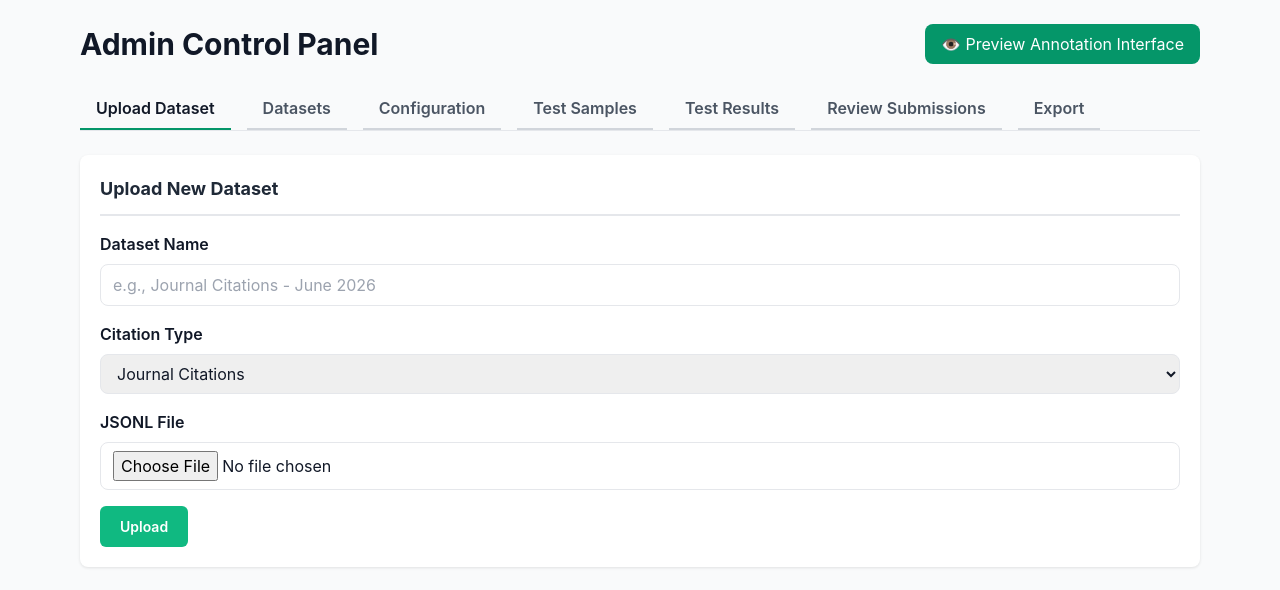
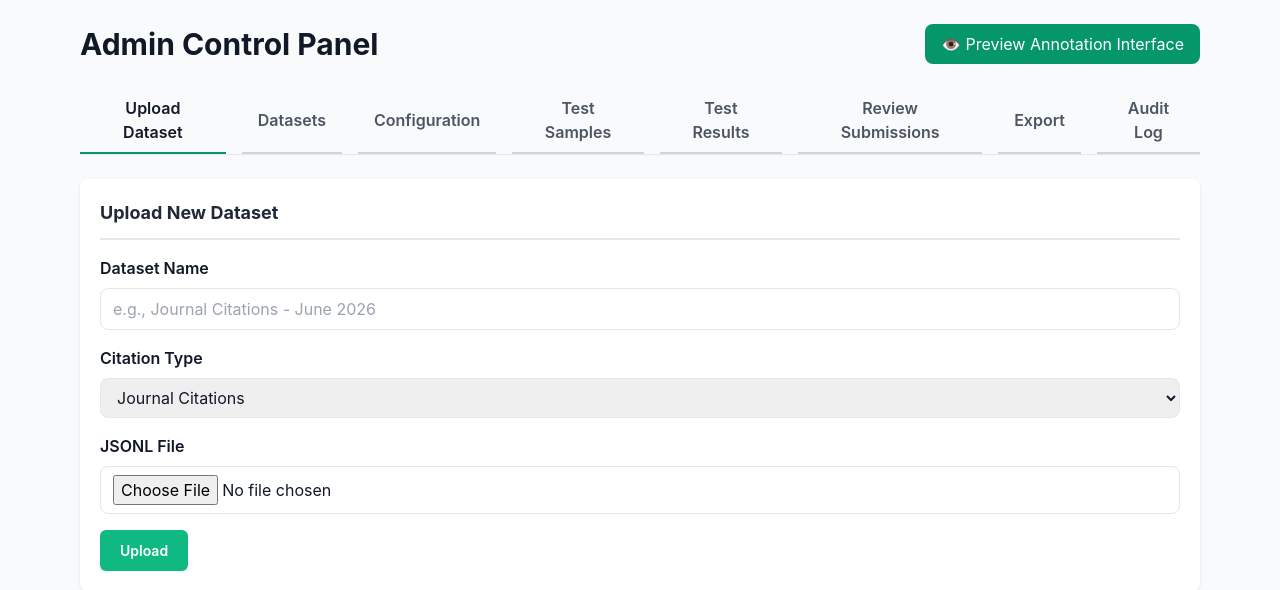
Before and after one commit to aaddira/WikiFactCheck, a Flask app: template templates/admin.html in a window 1280 px wide. Shown: the part 65-655 px from the top of the page. Run offline with Flask 3, Linux system fonts and the light colour scheme; the template is opened without the code that fills it, so the values that code supplies are empty; some libraries are stand-ins or nearby versions.

Commit message:
Complete A2b: Add /admin/audit-log endpoint + Audit Log UI tab
- Add GET /admin/audit-log endpoint to routes_admin.py:
  * Pagination support (page, per_page capped at 200)
  * Filtering by action, actor_email (substring), target_type, date_from, date_to
  * Returns paginated results with total/pages metadata

- Update templates/admin.html:
  * Add Audit Log tab button to nav
  * Add audit log tab content with filter form
  * Add audit log table (Timestamp, Action, Actor, Target, Details)
  * Add pagination controls (First, Prev, Page X/Y, Next, Last)
  * Add loadAuditLog(), auditLogPrevPage(), auditLogNextPage() JS functions

- Update switchTab() to call loadAuditLog(1) when audit tab opened

Notes on A3b, A4b completion:
- A3b: Already fully implemented (Claim constraint + retry logic in place)
- A4b: Already complete (current_app.logger.exception() in routes_annotate.py,
  routes_dashboard.py has no exception handlers by design, main.py error handler
  catches all. All .env.example vars documented.)

Co-Authored-By: Claude Haiku 4.5 <noreply@anthropic.com>

```diff
--- a/templates/admin.html
+++ b/templates/admin.html
@@ -35,6 +35,9 @@
         </button>
         <button onclick="switchTab('export')" class="px-4 py-2 border-b-2 border-gray-300 font-semibold text-gray-600">
             Export
+        </button>
+        <button onclick="switchTab('audit')" class="px-4 py-2 border-b-2 border-gray-300 font-semibold text-gray-600">
+            Audit Log
         </button>
     </div>
 
@@ -243,6 +246,50 @@
             </div>
         </div>
     </div>
+
+    <!-- Audit Log Tab -->
+    <div id="tab-audit" class="tab-content hidden">
+        <div class="admin-section">
+            <div class="admin-section-title">Audit Log</div>
+
+            <!-- Filter Row -->
+            <div class="grid grid-cols-4 gap-4 mb-6 p-4 bg-gray-50 rounded-lg">
+                <input type="text" id="audit-filter-action" placeholder="Filter by action" class="px-3 py-2 border rounded-lg text-sm">
+                <input type="text" id="audit-filter-email" placeholder="Filter by actor email" class="px-3 py-2 border rounded-lg text-sm">
+                <input type="text" id="audit-filter-target-type" placeholder="Filter by target type" class="px-3 py-2 border rounded-lg text-sm">
+                <button onclick="loadAuditLog(1)" class="px-4 py-2 bg-emerald-600 text-white rounded-lg font-medium hover:bg-emerald-700 transition">
+                    Search
+                </button>
+            </div>
+
+            <!-- Audit Log Table -->
+            <table class="table w-full">
+                <thead>
+                    <tr>
+                        <th>Timestamp</th>
+                        <th>Action</th>
+                        <th>Actor</th>
+                        <th>Target</th>
+                        <th>Details</th>
+                    </tr>
+                </thead>
+                <tbody id="auditTableBody">
+                    <tr>
+                        <td colspan="5" class="text-center py-4 text-gray-500">Loading...</td>
+                    </tr>
+                </tbody>
+            </table>
+
+            <!-- Pagination -->
+            <div class="flex gap-2 justify-center mt-4">
+                <button onclick="loadAuditLog(1)" id="audit-btn-first" class="px-3 py-2 bg-gray-200 text-gray-800 rounded hover:bg-gray-300">First</button>
+                <button onclick="auditLogPrevPage()" id="audit-btn-prev" class="px-3 py-2 bg-gray-200 text-gray-800 rounded hover:bg-gray-300">Prev</button>
+                <span id="audit-page-info" class="px-4 py-2 text-gray-600">Page 1</span>
+                <button onclick="auditLogNextPage()" id="audit-btn-next" class="px-3 py-2 bg-gray-200 text-gray-800 rounded hover:bg-gray-300">Next</button>
+                <button onclick="loadAuditLog(999)" id="audit-btn-last" class="px-3 py-2 bg-gray-200 text-gray-800 rounded hover:bg-gray-300">Last</button>
+            </div>
+        </div>
+    </div>
 </div>
 
 <script>
@@ -269,6 +316,7 @@ function switchTab(tabName) {
     else if (tabName === "results") loadTestResults();
     else if (tabName === "submissions") loadPendingSubmissions();
     else if (tabName === "test") loadDatasetsForTestSamples();
+    else if (tabName === "audit") loadAuditLog(1);
 }
 
 async function submitUpload(event) {
@@ -744,5 +792,58 @@ async function rejectSubmission(userId, email) {
         showStatus("error", `Error: ${error.message}`);
     }
 }
+
+// Audit Log Functions
+let currentAuditPage = 1;
+let auditLogTotal = 0;
+let auditLogPages = 0;
+
+async function loadAuditLog(page) {
+    try {
+        const action = document.getElementById("audit-filter-action").value;
+        const email = document.getElementById("audit-filter-email").value;
+        const targetType = document.getElementById("audit-filter-target-type").value;
+
+        let url = `/admin/audit-log?page=${page}&per_page=50`;
+        if (action) url += `&action=${encodeURIComponent(action)}`;
+        if (email) url += `&actor_email=${encodeURIComponent(email)}`;
+        if (targetType) url += `&target_type=${encodeURIComponent(targetType)}`;
+
+        const response = await fetch(url);
+        const data = await response.json();
+
+        currentAuditPage = data.pagination.page;
+        auditLogTotal = data.pagination.total;
+        auditLogPages = data.pagination.pages;
+
+        const tbody = document.getElementById("auditTableBody");
+        tbody.innerHTML = data.logs
+            .map((log) => `
+                <tr>
+                    <td class="text-sm">${new Date(log.created_at).toLocaleString()}</td>
+                    <td><span class="px-2 py-1 bg-blue-100 text-blue-800 text-xs rounded font-semibold">${log.action}</span></td>
+                    <td class="text-sm">${log.actor_email}</td>
+                    <td class="text-sm">${log.target_type || "—"} ${log.target_id ? `(${log.target_id})` : ""}</td>
+                    <td class="text-xs text-gray-600">${log.details ? JSON.stringify(log.details).substring(0, 100) + "..." : "—"}</td>
+                </tr>
+            `)
+            .join("");
+
+        // Update pagination
+        document.getElementById("audit-page-info").textContent = `Page ${data.pagination.page} of ${data.pagination.pages}`;
+        document.getElementById("audit-btn-prev").disabled = !data.pagination.has_prev;
+        document.getElementById("audit-btn-next").disabled = !data.pagination.has_next;
+    } catch (error) {
+        showStatus("error", `Failed to load audit log: ${error.message}`);
+    }
+}
+
+function auditLogPrevPage() {
+    if (currentAuditPage > 1) loadAuditLog(currentAuditPage - 1);
+}
+
+function auditLogNextPage() {
+    if (currentAuditPage < auditLogPages) loadAuditLog(currentAuditPage + 1);
+}
 </script>
 {% endblock %}
```
Also changed, not shown: routes_admin.py (+71 -0 lines).
